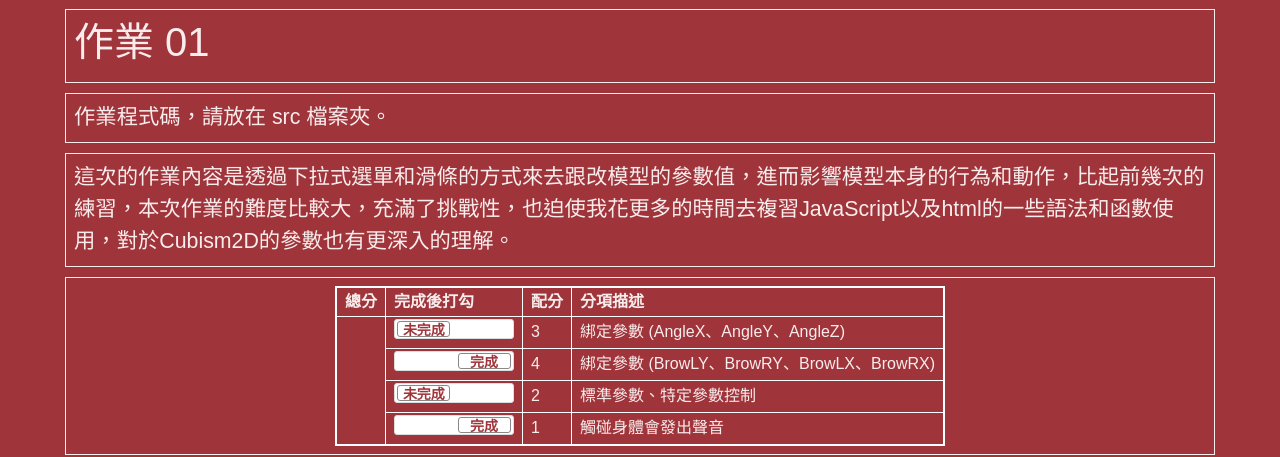
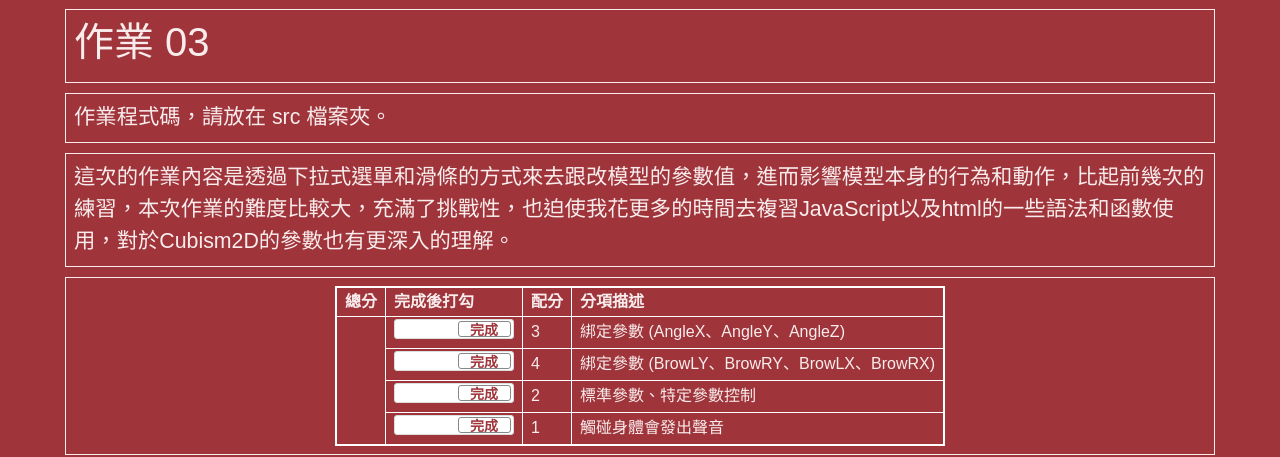
Before and after one commit to NTUT-CG-Lab/ca2022f-hw-koiMeow, a plain HTML site: page hw03/index.html in a window 1280 px wide. Shown: the top 457 px of the page. Drawn offline with nearby package versions, Linux system fonts and the light colour scheme.

Commit message:
hw03 done.

```diff
--- a/hw03/index.html
+++ b/hw03/index.html
@@ -195,7 +195,7 @@
   <!-- ------------------------------------------------>
   <div class="row hw12">
     <div class="col-md-12 twenty">
-      <h1>作業 01</h1>
+      <h1>作業 03</h1>
     </div>
   </div>
 
@@ -225,7 +225,7 @@
         </tr>
         <tr>
           <td rowspan="7" id="myTotal"></td>
-          <td><input type="checkbox" class="flipswitch" id="myCheckbox1"></td>
+          <td><input type="checkbox" class="flipswitch" id="myCheckbox1" checked></td>
           <td id='m1'>3</td>
           <td>綁定參數 (AngleX、AngleY、AngleZ)</td>
         </tr>
@@ -235,7 +235,7 @@
           <td>綁定參數 (BrowLY、BrowRY、BrowLX、BrowRX)</td>
         </tr>
         <tr>
-          <td><input type="checkbox" class="flipswitch" id="myCheckbox3"></td>
+          <td><input type="checkbox" class="flipswitch" id="myCheckbox3" checked></td>
           <td id='m3'>2</td>
           <td>標準參數、特定參數控制</td>
         </tr>
```
